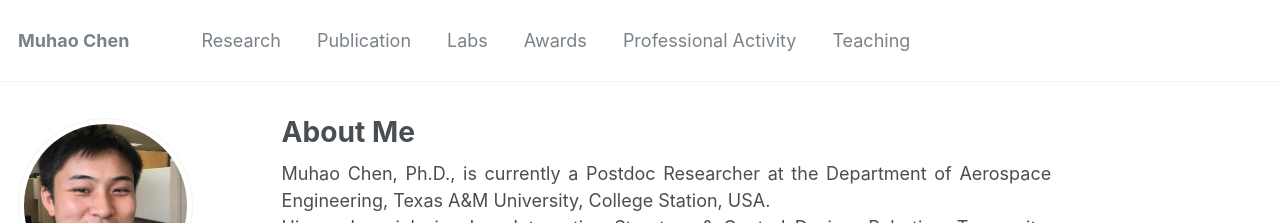
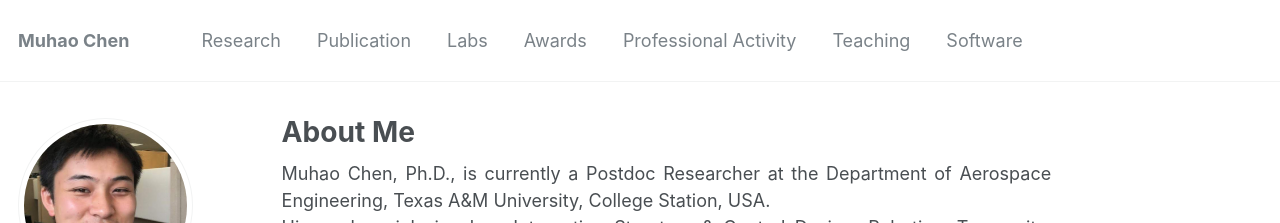
Before and after one commit to Muhao-Chen/muhao-chen.github.io, a Jekyll site: the page built from _pages/about.md, in a window 1280 px wide and 900 px high. Shown: the top 223 px of the window. Built offline with Jekyll 4.4.1, drawn with Linux system fonts in a browser that asks for light colours; some web fonts are replaced.

Commit message:
Update navigation.yml

```diff
--- a/_data/navigation.yml
+++ b/_data/navigation.yml
@@ -28,5 +28,8 @@ main:
   - title: "Teaching"
     url: /teaching/
 
+  - title: "Software"
+    url: /resources/
+
 #  - title: "Blog"
 #    url: /archive-year/
```
